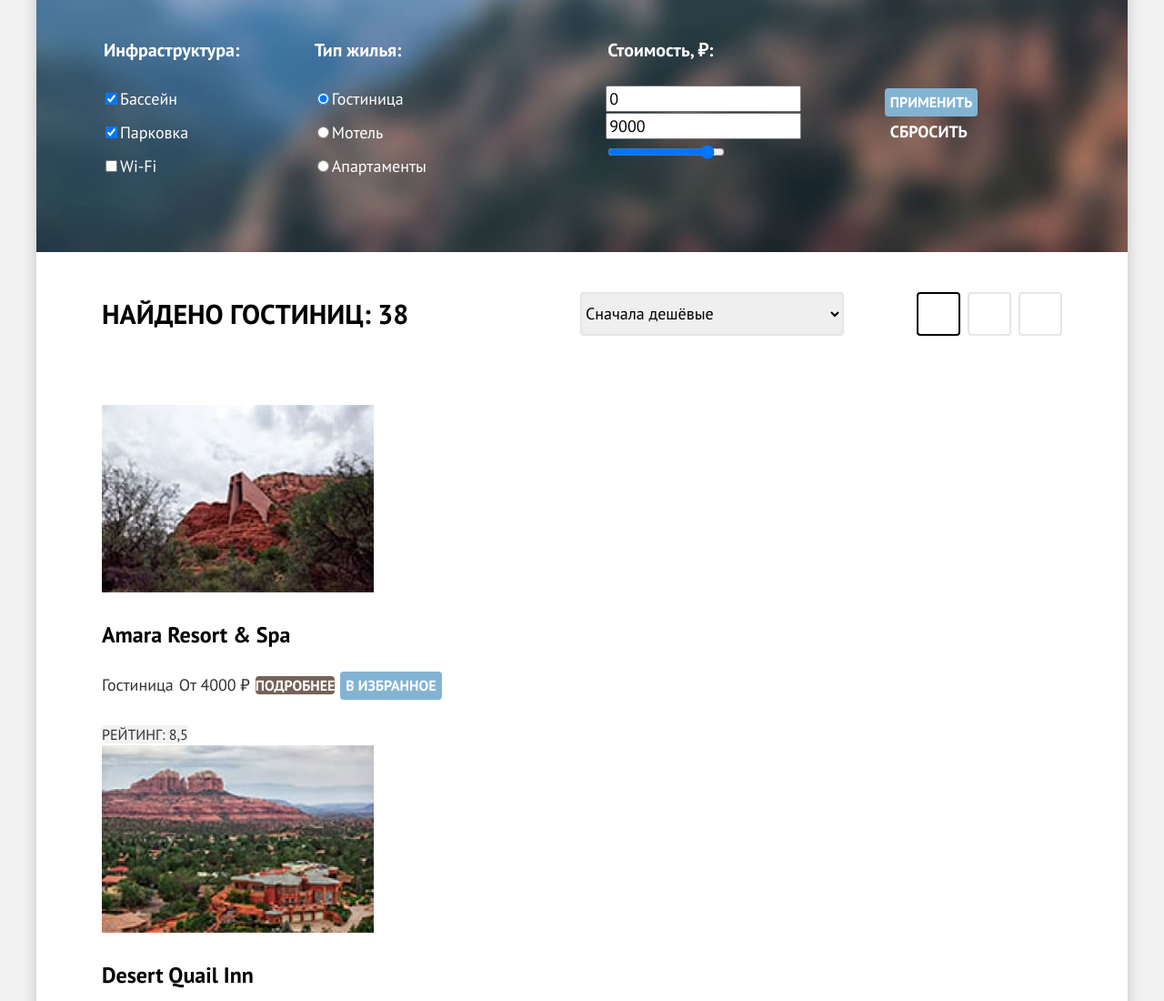
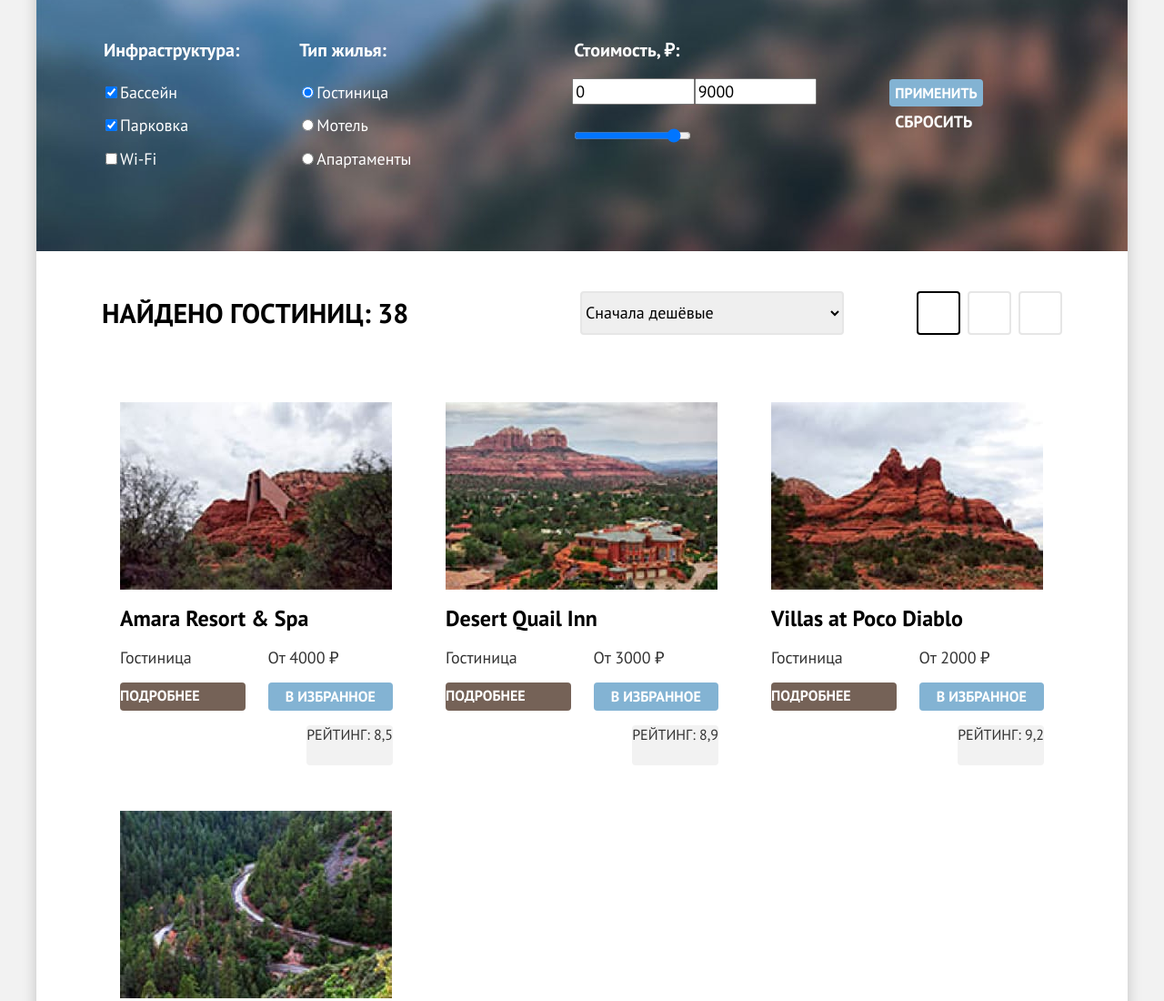
Before and after one commit to htmlacademy-htmlcss/916231-sedona-33, a plain HTML site: page catalog.html in a window 1280 px wide. Shown: the part 208-1308 px from the top of the page at 91% size. Drawn offline with Linux system fonts and the light colour scheme.

Commit message:
Добавляет сетки на гридах

```diff
--- a/catalog.html
+++ b/catalog.html
@@ -94,8 +94,10 @@
 
             <fieldset class="catalog-filter-group filter-price">
               <legend class="catalog-filter-title">Стоимость, ₽:</legend>
-              <input class="catalog-filter-input" type="text" value="0" placeholder="от">
-              <input class="catalog-filter-input" type="text" value="9000" placeholder="до">
+              <div class="price">
+                <input class="catalog-filter-input price-min" type="text" value="0" placeholder="от">
+                <input class="catalog-filter-input price-max" type="text" value="9000" placeholder="до">
+              </div>
               <input class="catalog-filter-range" type="range" min="0" max="10000" step="100" value="9000">
             </fieldset>
 
@@ -124,72 +126,80 @@
         </div>
         <ul class="product-list">
           <li class="product-card">
-            <a class="product-card-link" href="#">
+            <a class="product-card-link image" href="#">
               <img class="product-card-image" src="images/catalog/hotel-1.jpg" width="299" height="206"
                 alt="Гостиница Amara Resort & Spa.">
             </a>
-            <a class="product-card-link" href="#">
+            <a class="product-card-link title" href="#">
               <h3 class="product-card-title">Amara Resort &#38; Spa</h3>
             </a>
             <span class="product-card-type">Гостиница</span>
             <span class="product-card-price">От 4000 ₽</span>
             <a class="button button-product-more" href="#">Подробнее</a>
             <button class="button button-product-favorites" type="button">В избранное</button>
+            <div class="product-card-raitings">
               <p class="product-card-stars">
                 <span class="visually-hidden">4 звезды</span>
               </p>
               <span class="product-card-raiting">Рейтинг: 8,5</span>
+            </div>
           </li>
           <li class="product-card">
-            <a class="product-card-link" href="#">
+            <a class="product-card-link image" href="#">
               <img class="product-card-image" src="images/catalog/hotel-2.jpg" width="299" height="206"
                 alt="Гостиница Desert Quail Inn.">
             </a>
-            <a class="product-card-link" href="#">
+            <a class="product-card-link title" href="#">
               <h3 class="product-card-title">Desert Quail Inn</h3>
             </a>
             <span class="product-card-type">Гостиница</span>
             <span class="product-card-price">От 3000 ₽</span>
             <a class="button button-product-more" href="#">Подробнее</a>
             <button class="button button-product-favorites" type="button">В избранное</button>
+            <div class="product-card-raitings">
               <p class="product-card-stars">
                 <span class="visually-hidden">3 звезды</span>
               </p>
               <span class="product-card-raiting">Рейтинг: 8,9</span>
+            </div>
           </li>
           <li class="product-card">
-            <a class="product-card-link" href="#">
+            <a class="product-card-link image" href="#">
               <img class="product-card-image" src="images/catalog/hotel-3.jpg" width="299" height="206"
                 alt="Гостиница Villas at Poco Diablo.">
             </a>
-            <a class="product-card-link" href="#">
+            <a class="product-card-link title" href="#">
               <h3 class="product-card-title">Villas at Poco Diablo</h3>
             </a>
             <span class="product-card-type">Гостиница</span>
             <span class="product-card-price">От 2000 ₽</span>
             <a class="button  button-product-more" href="#">Подробнее</a>
             <button class="button button-product-favorites" type="button">В избранное</button>
+            <div class="product-card-raitings">
               <p class="product-card-stars">
                 <span class="visually-hidden">2 звезды</span>
               </p>
               <span class="product-card-raiting">Рейтинг: 9,2</span>
+            </div>
           </li>
           <li class="product-card">
-            <a class="product-card-link" href="#">
+            <a class="product-card-link image" href="#">
               <img class="product-card-image" src="images/catalog/hotel-4.jpg" width="299" height="206"
                 alt="Гостиница GreenTree Inn.">
             </a>
-            <a class="product-card-link" href="#">
+            <a class="product-card-link title" href="#">
               <h3 class="product-card-title">GreenTree Inn</h3>
             </a>
             <span class="product-card-type">Гостиница</span>
             <span class="product-card-price">От 3000 ₽</span>
             <a class="button  button-product-more" href="#">Подробнее</a>
             <button class="button button-product-favorites" type="button">В избранное</button>
+            <div class="product-card-raitings">
               <p class="product-card-stars">
                 <span class="visually-hidden">2 звезды</span>
               </p>
               <span class="product-card-raiting">Рейтинг: 9,2</span>
+            </div>
           </li>
         </ul>
         <button class="button pagination-show-more" type="button">Загрузить ещё</button>
--- a/styles/styles.css
+++ b/styles/styles.css
@@ -304,6 +304,11 @@ body {
   margin-bottom: 46px;
 }
 
+.subscription-form {
+  display: grid;
+  grid-template-columns: 1fr auto;
+}
+
 .subscription-input {
   font-family: inherit;
   font-size: 18px;
@@ -368,7 +373,7 @@ body {
   background-color: #83B3D3;
   padding-top: 30px;
   padding-right: 70px;
-  padding-bottom: 60px;
+  padding-bottom: 80px;
   padding-left: 70px;
 }
 
@@ -402,21 +407,39 @@ body {
 
 .catalog-filter-group {
   border: none;
-  padding-left: 0;
+  padding: 0;
 }
 
+
 .filter-infrastructure {
+  width: 150px;
   margin-right: 60px;
-  width: 150px;
 }
 
 .filter-type {
+  width: 150px;
   margin-right: 160px;
-  width: 150px;
 }
 
 .filter-price {
-  width: 300px;
+  width: 288px;
+  margin-right: 80px;
+}
+
+.filter-price .price {
+  display: grid;
+  grid-template-columns: 1fr 1fr;
+  margin-bottom: 20px;
+}
+
+.price-min {
+  box-sizing: border-box;
+  width: 100%;
+}
+
+.price-max {
+  box-sizing: border-box;
+  width: 100%;
 }
 
 .filter-button-group {
@@ -465,7 +488,7 @@ body {
   padding-right: 72px;
   padding-left: 72px;
   padding-bottom: 44px;
-  margin-bottom: 32px;
+  margin-bottom: 10px;
 }
 
 .filter-result-title {
@@ -507,6 +530,9 @@ body {
 }
 
 .product-list {
+  display: grid;
+  grid-template-columns: 340px 340px 340px;
+  gap: 10px 18px;
   list-style-type: none;
   padding-right: 72px;
   padding-left: 72px;
@@ -514,22 +540,50 @@ body {
   margin-bottom: 100px;
 }
 
+.product-card {
+  display: grid;
+  grid-template-columns: 1fr 1fr;
+  grid-template-areas: "image image"
+    "title title"
+    "type price"
+    "more favorites"
+    "raitings raitings";
+  gap: 16px 25px;
+  padding: 20px;
+}
+
+.product-card .image {
+  grid-area: image;
+}
+
+.product-card .title {
+  grid-area: title;
+}
+
+
 .product-card-title {
   font-weight: 700;
   font-size: 24px;
   color: #000000;
+  margin: 0;
 }
 
 .product-card-link {
   text-decoration: none;
 }
 
+.product-card-image {
+  display: block;
+}
+
 .product-card-type {
   font-size: 18px;
+  grid-area: type;
 }
 
 .product-card-price {
   font-size: 18px;
+  grid-area: price;
 }
 
 .button-product-more {
@@ -538,10 +592,18 @@ body {
   text-transform: uppercase;
   color: #FFFFFF;
   background-color: #756257;
+  grid-area: more;
 }
 
 .button-product-favorites {
   font-size: 16px;
+  grid-area: favorites;
+}
+
+.product-card-raitings {
+  grid-area: raitings;
+  display: flex;
+  justify-content: space-between;
 }
 
 .product-card-raiting {
@@ -550,6 +612,7 @@ body {
   background: #F2F2F2;
   border-radius: 4px;
 }
+
 
 .pagination-show-more {
   margin-bottom: 60px;
```
Lines whose indentation alone changed are shown as unchanged.
